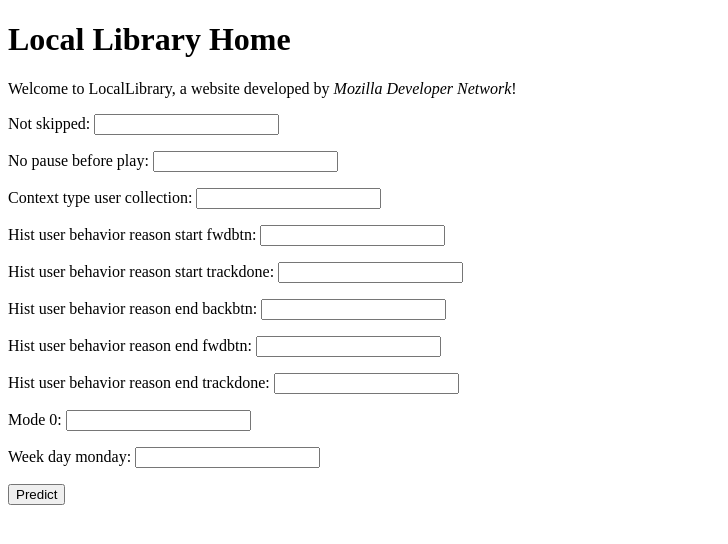
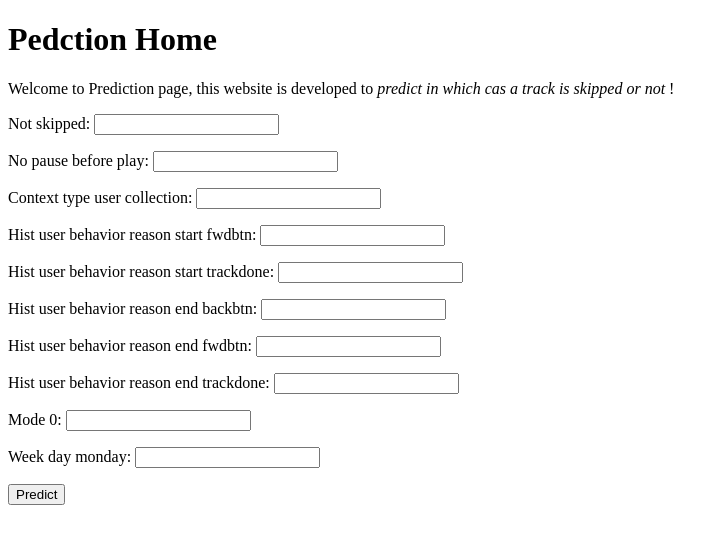
Before and after one commit to meziani1/spotify_predict, a Django app: page / in a window 1280 px wide. Shown: the top 544 px of the page, without its empty margins (0-728 px from the left). Run offline with Django 3.2, Linux system fonts and the light colour scheme.

Commit message:
update 4

```diff
--- a/DjangoAPI/templates/form.html
+++ b/DjangoAPI/templates/form.html
@@ -8,8 +8,8 @@
 <body>
     <form method='POST'>
         {% block content %}
-  <h1>Local Library Home</h1>
-  <p>Welcome to LocalLibrary, a website developed by <em>Mozilla Developer Network</em>!</p>
+  <h1>Pedction Home</h1>
+  <p>Welcome to Prediction page, this website is developed to <em>predict in which cas a track is skipped or not </em>!</p>
 {% endblock %}
         {% csrf_token %}
         {{ form.as_p }}
```
